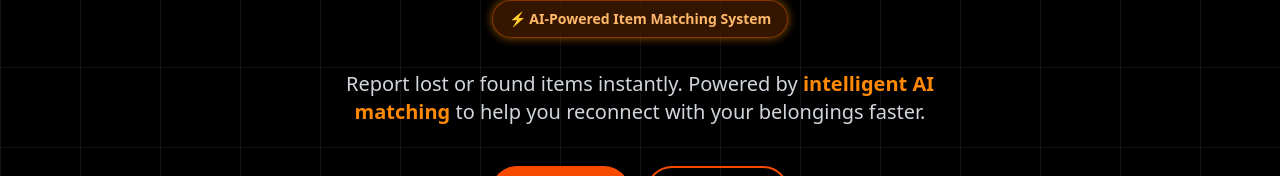
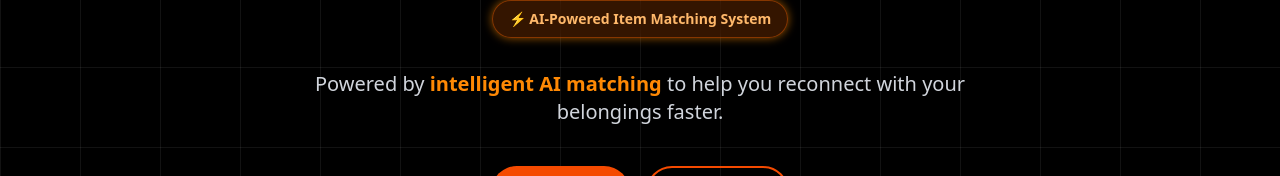
Before and after one commit to Suchitra-Sahoo/Smart-Lost-and-Found-System, a React (Vite) app in the folder Frontend/: page / in a window 1280 px wide. Shown: the part 333-509 px from the top of the page. Built offline with nearby package versions, Linux system fonts and the light colour scheme; no server answers.

Commit message:
hero fix

```diff
--- a/Frontend/src/components/landing-page/Hero.jsx
+++ b/Frontend/src/components/landing-page/Hero.jsx
@@ -101,7 +101,7 @@ export const Hero = () => {
           </motion.p>
 
           <p className="text-gray-300 text-sm sm:text-lg md:text-xl mb-8 sm:mb-10 mt-2 px-2">
-            Report lost or found items instantly. Powered by{" "}
+            Powered by{" "}
             <span className="text-orange-400 font-semibold">
               intelligent AI matching
             </span>{" "}
--- a/Frontend/src/config.js
+++ b/Frontend/src/config.js
@@ -1,3 +1,3 @@
-const API_BASE_URL = import.meta.env.VITE_API_URL;
+const API_BASE_URL = import.meta.env.VITE_API_URL + "/api";
 console.log("API Base URL:", API_BASE_URL);
 export default API_BASE_URL;
```
